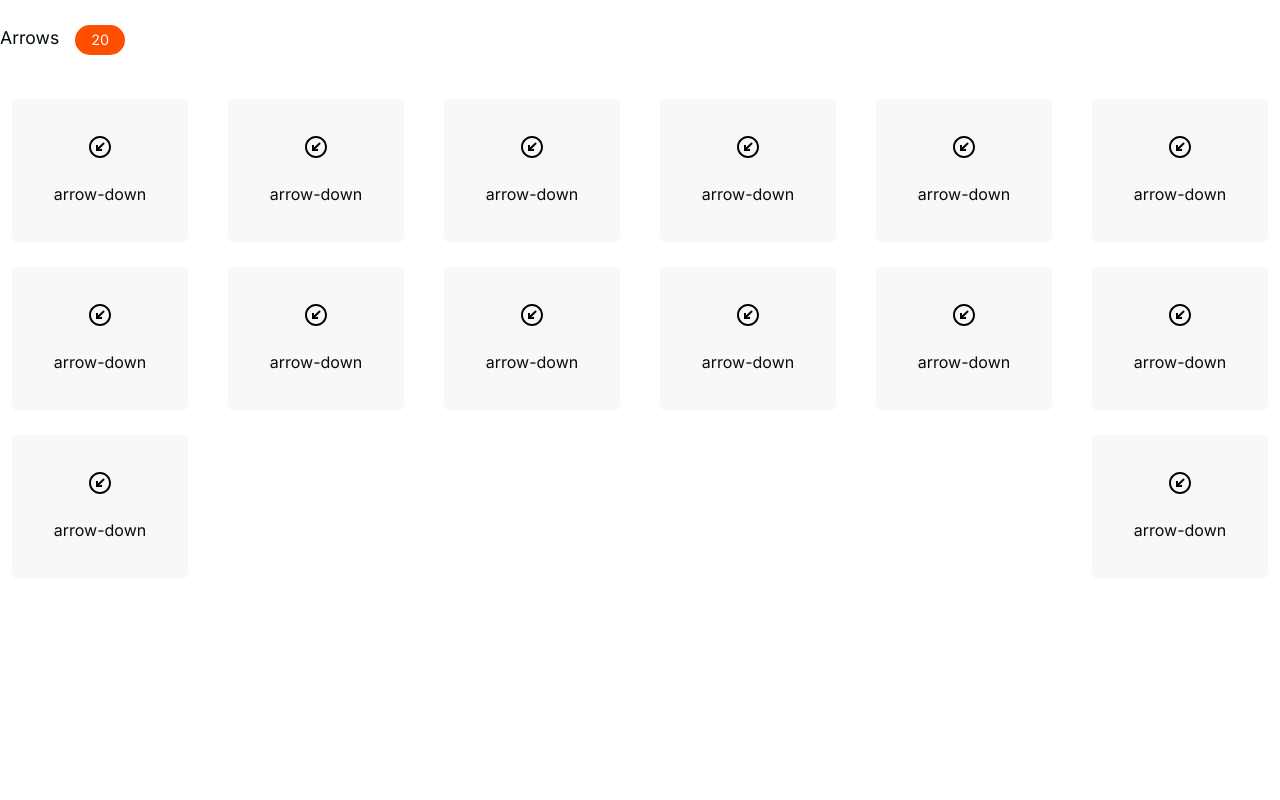
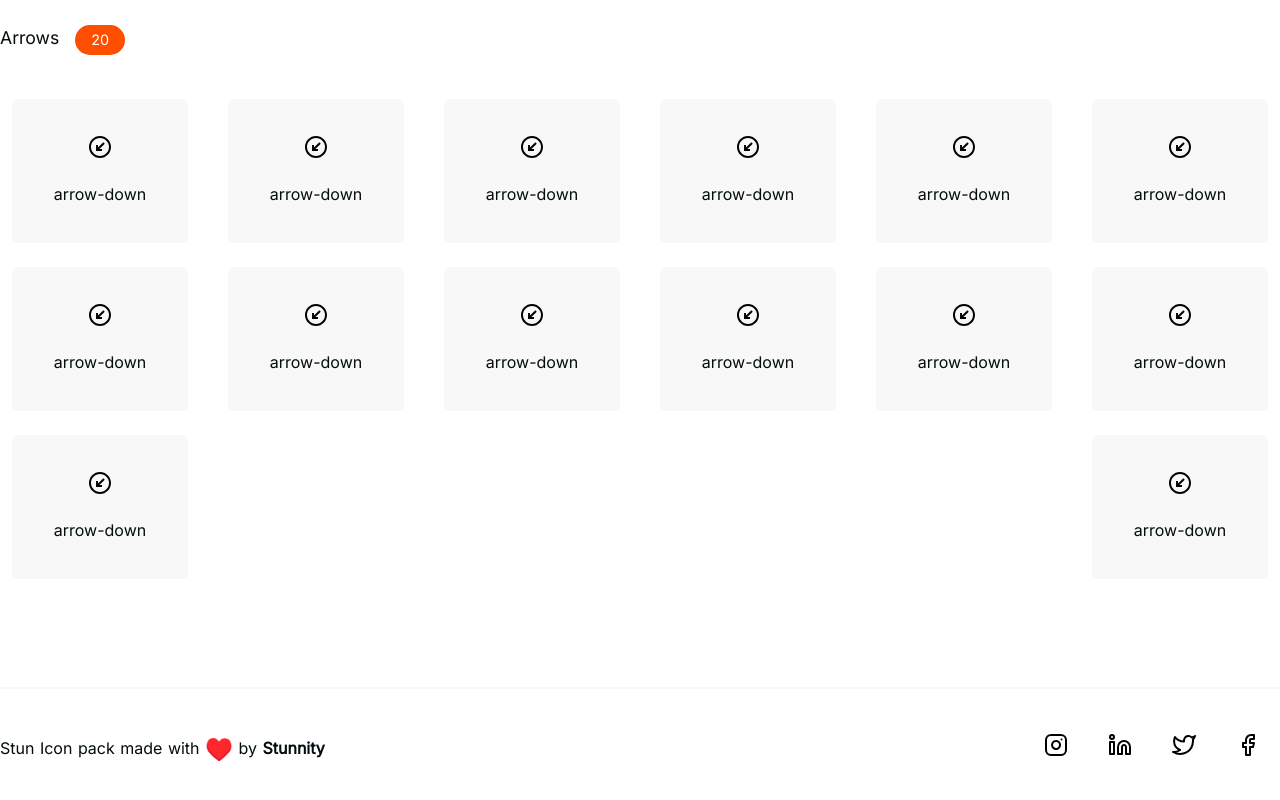
Before and after one commit to stunicons/stunicons.com, a Nuxt app: page / in a window 1280 px wide. Shown: the part 3615-4415 px from the top of the page. Before the commit the page ends 4302 px from the top, so only its background shows below. Built offline with nearby package versions, Linux system fonts and the light colour scheme.

Commit message:
fix: footer

```diff
--- a/pages/index.vue
+++ b/pages/index.vue
@@ -727,7 +727,10 @@
 
         </div>
       </section>
+
     </div>
+    <!-- footer -->
+    <app-footer/>
 
   </div>
 </template>
@@ -739,9 +742,10 @@ import Search from "../components/Search/Search";
 import IconPackHeader from "../components/IconPack/IconPackHeader";
 import Icon from "../components/IconPack/Icon";
 import IconBodySelector from "../components/IconBodySelector";
+import appFooter from "../components/Footer";
 
 export default {
-  components:{IconBodySelector, Icon, IconPackHeader, Search, WelcomingText, Navbar}
+  components:{appFooter, IconBodySelector, Icon, IconPackHeader, Search, WelcomingText, Navbar}
 }
 </script>
 
```
